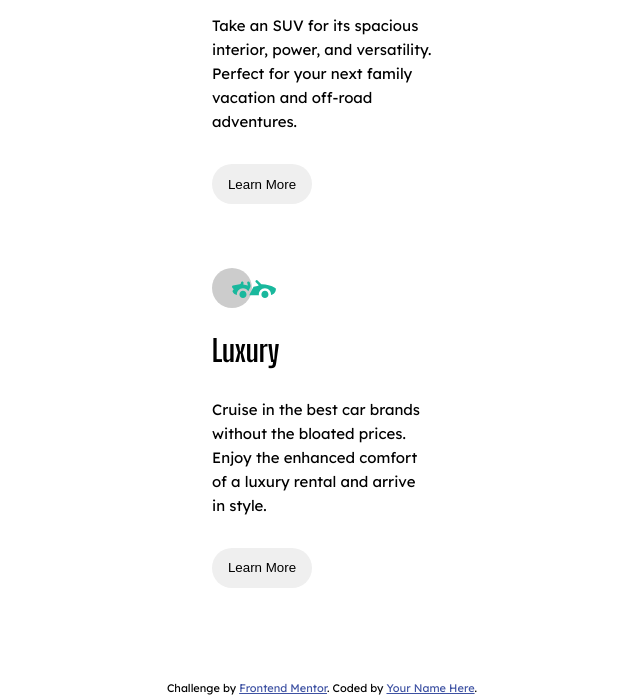
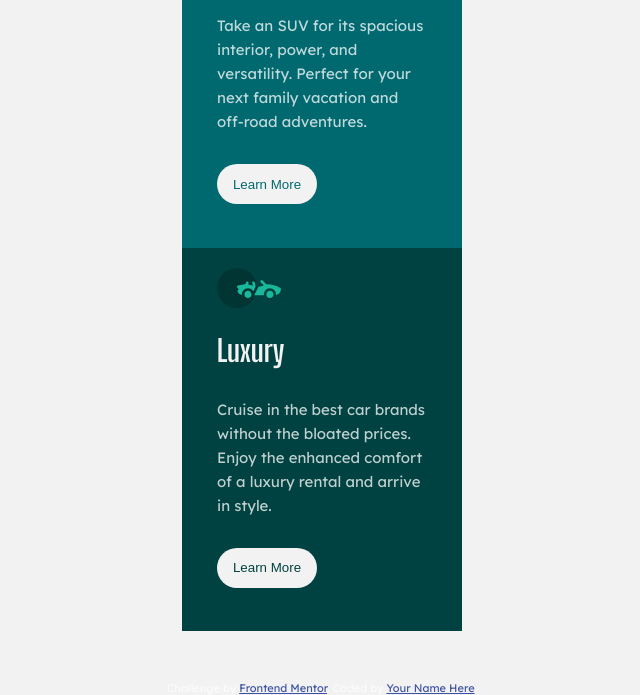
Before and after one commit to Kary01/challenge-3-column-preview-card, a plain HTML site: page index.html in a window 1280 px wide. Shown: the part 569-1264 px from the top of the page, without its empty margins (318-958 px from the left). Drawn offline with Linux system fonts and the light colour scheme.

Commit message:
add card colors

```diff
--- a/css/style.css
+++ b/css/style.css
@@ -38,6 +38,8 @@ body {
   height: auto;
   font-size: var(--body-copy);
   font-family: var(--font-family-copy);
+  background-color: var(--very-light-gray);
+  color: var(--transparent-white-paragraphs);
 }
 
 .container {
@@ -52,7 +54,7 @@ body {
 .container .section__main {
   display: grid;
   grid-template: repeat(3, 1fr) / 1fr;
-  width: 300px;
+  width: 280px;
   height: 1150px;
   margin: 50px 0;
 }
@@ -62,7 +64,19 @@ body {
   flex-direction: column;
   width: 100%;
   height: 100%;
-  padding: 0 40px;
+  padding: 0 35px;
+}
+
+.section__main .section__main--card:nth-child(1) {
+  background-color: var(--bright-orange);
+}
+
+.section__main .section__main--card:nth-child(2) {
+  background-color: var(--dark-cyan);
+}
+
+.section__main .section__main--card:nth-child(3) {
+  background-color: var(--very-dark-cyan);
 }
 
 .section__main--card .card--img {
@@ -76,6 +90,7 @@ body {
   height: auto;
   font-size: 3rem;
   font-family: var(--font-family-title);
+  color: var(--very-light-gray);
 }
 
 .section__main--card .card--copy {
@@ -91,4 +106,17 @@ body {
   padding: 10px;
   border-radius: 20px;
   border: none;
+  background-color: var(--very-light-gray);
 }
+
+.section__main .section__main--card:nth-child(1) button {
+  color: var(--bright-orange);
+}
+
+.section__main .section__main--card:nth-child(2) button {
+  color: var(--dark-cyan);
+}
+
+.section__main .section__main--card:nth-child(3) button {
+  color: var(--very-dark-cyan);
+}
```
